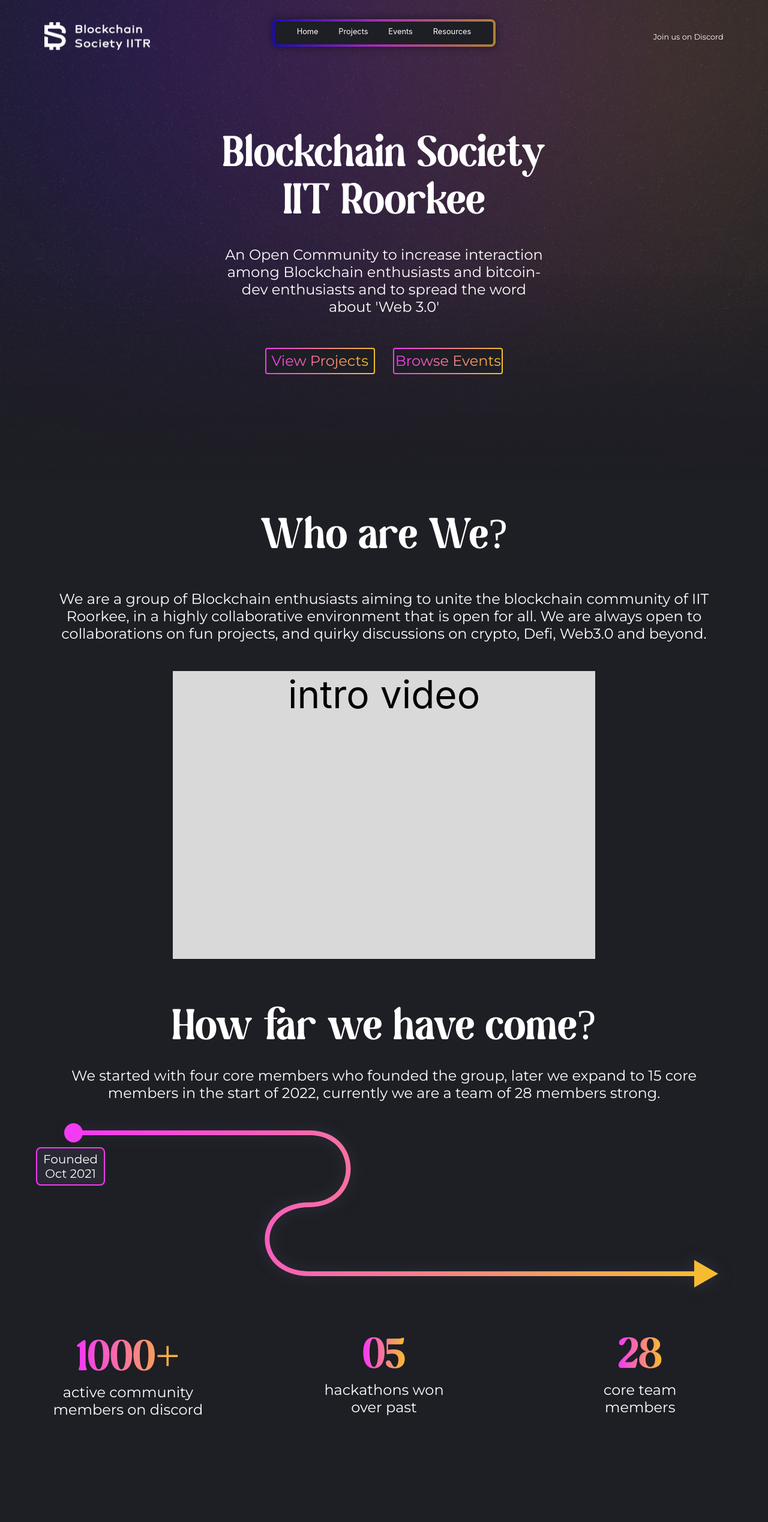
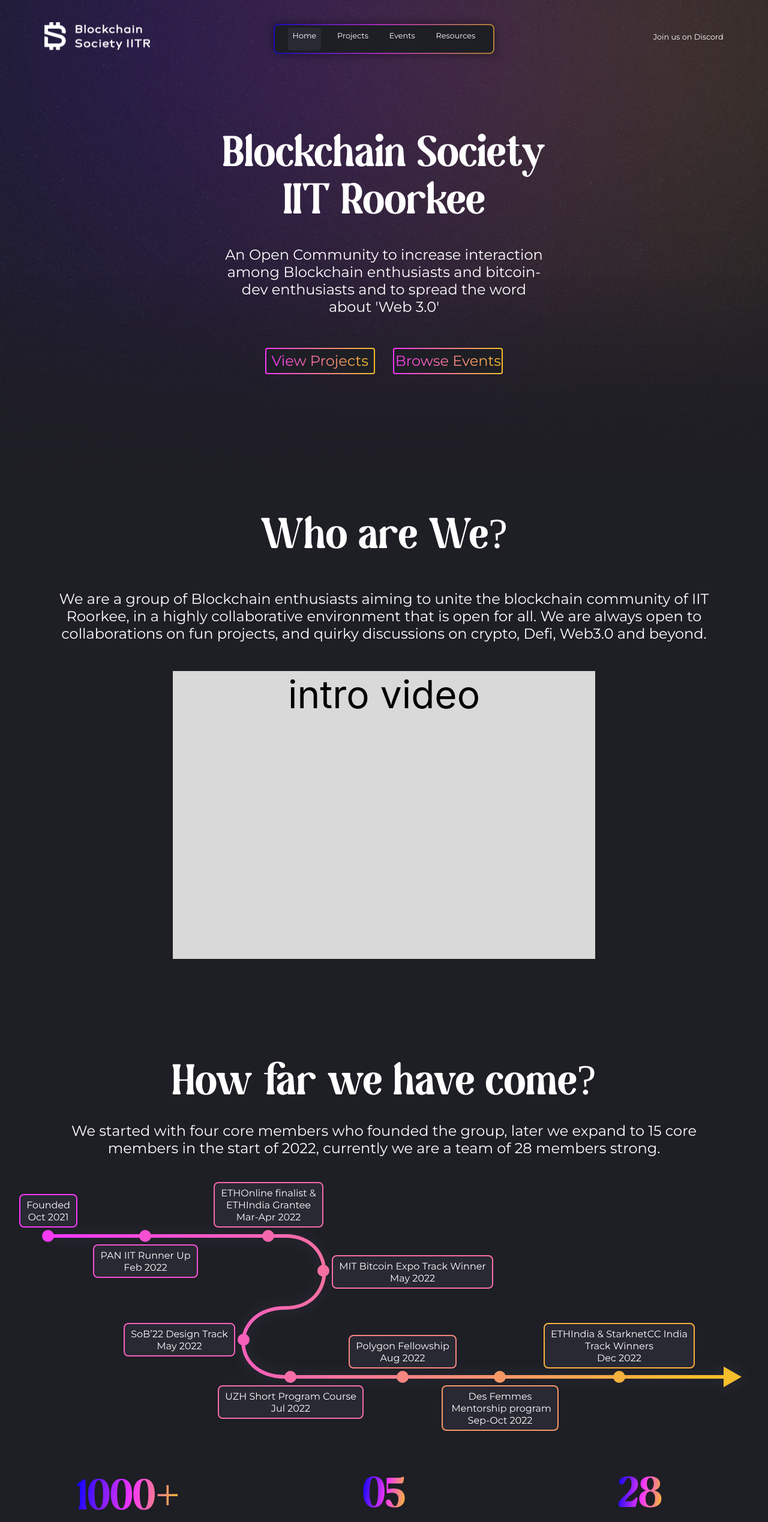
Before and after one commit to BlocSoc-iitr/website-2022, a React (Create React App) app: page / in a window 1280 px wide. Shown: the top 2538 px of the page at 60% size. Built offline with nearby package versions, Linux system fonts and the light colour scheme.

Commit message:
header completed

```diff
--- a/src/Components/NavButton/NavButton.js
+++ b/src/Components/NavButton/NavButton.js
@@ -1,12 +1,21 @@
 import React from 'react';
 import styles from './NavButton.module.css';
+import { useLocation } from 'react-router-dom';
 
 
 
-const NavButtons = ({str}) => {
+const NavButtons = ({str,path}) => {
+    const {pathname} = useLocation();
+    var containerClass;
 
+    if( pathname === path ){
+        containerClass = styles.activeContainer;
+    }
+    else {containerClass = styles.container};
+
+    console.log(pathname);
     return (
-        <div className={styles.container}>
+        <div className={containerClass}>
             <div className={styles.text}>{str}</div>
         </div>
     );
--- a/src/Components/NavButton/NavButton.module.css
+++ b/src/Components/NavButton/NavButton.module.css
@@ -1,13 +1,35 @@
 .container{
-    padding: 0.7rem 0;
-    height: 2.6vh;
+    padding: 0 0;
+    height: 4.8vh;
     color: white;
 }
 
+.activeContainer{
+    padding: 0 0;
+    height: 4.8vh;
+    color: white;
+    background: #292933;
+    border-radius: 4px;
+
+}
+
 .text{
-    padding: 0 0;
-    font-size: 1rem;
+    padding: 6px 8px;
+    font-size: 1.25rem;
+    justify-content: center;
+    align-items: center;
+    font-family:'Montserrat',sans-serif;
 }
+
+.container :hover {
+    background: #292933;
+    border-radius: 4px;
+}
+
+/* .container .active {
+    background: #292933;
+    border-radius: 4px;
+} */
 
 @media only screen and (max-width:1280px) {
     .text{
--- a/src/Components/Navbar/Navbar.js
+++ b/src/Components/Navbar/Navbar.js
@@ -4,19 +4,20 @@
 import { Link } from "react-router-dom";
 
 const Navbar = () => {
+
   return (
     <div className={styles.container}>
       <Link to="/">
-        <NavButtons str={"Home"} />
+        <NavButtons str={"Home"} path={"/"} />
       </Link>
       <Link to="/projects">
-        <NavButtons str={"Projects"} />
+        <NavButtons str={"Projects"} path={"/projects"} />
       </Link>
       <Link to="/events">
-        <NavButtons str={"Events"} />
+        <NavButtons str={"Events"} path={"/events"} />
       </Link>
       <Link to="/resources">
-        <NavButtons str={"Resources"} />
+        <NavButtons str={"Resources"} path={"/resources"} />
       </Link>
     </div>
   );
--- a/src/Components/Navbar/Navbar.module.css
+++ b/src/Components/Navbar/Navbar.module.css
@@ -6,23 +6,25 @@
     justify-content: space-evenly ;
     align-items: center;
     color: #fff;
-    border: solid 4px transparent;
+    border: solid 2px transparent;
     border-radius: 0.5rem;
     padding: 0.2rem;
-    height: 4vh;
+    height: 5vh;
     width: 28vw;
     position: fixed;
-    top: 2rem;
-    /* left: 32rem; */
+    top: 2.5rem;
     margin: auto;
 }
 
 .container {
     position: -webkit-sticky;
-    /* justify-content: center; */
 }
 
 
 a {
     text-decoration: none;
 }
+
+.active-link{
+    background: #292933;
+}
--- a/src/Components/TeamCard/TeamCard.module.css
+++ b/src/Components/TeamCard/TeamCard.module.css
@@ -30,8 +30,8 @@
 
 .name{
     font-weight: bold;
-    font-size: 24px;
+    font-size: 1.25rem;
 }
 .designation{
-    font-size: 24px;
+    font-size: 1.25rem;
 }
--- a/src/Layouts/Gallery/Gallery.module.css
+++ b/src/Layouts/Gallery/Gallery.module.css
@@ -4,7 +4,8 @@
     align-items: center;
     justify-content: flex-start;
     background: #1E1E25 ;
-    height: 100vh;
+    height: auto;
+    padding-top: 10vh;
     /* width: 100vw; */
 }
 
--- a/src/Layouts/History/History.module.css
+++ b/src/Layouts/History/History.module.css
@@ -4,7 +4,8 @@
     align-items: center;
     justify-content: center;
     background: #1E1E25 ;
-    height: 100vh;
+    height: auto;
+    padding-top: 10vh;
     /* width: 100vw; */
 }
 
@@ -43,9 +44,11 @@
 .num{
     font-family: 'Magilio';
     font-size: 4.5rem;
-    background: linear-gradient(to right,#F537F9 ,#F7BE2B);
+    background: linear-gradient(98.61deg, #0500FF 0%, #F537F9 53.08%, #F7BE2B 96.51%);
     -webkit-background-clip: text;
     -webkit-text-fill-color: transparent;
+    background-clip: text;
+    text-fill-color: transparent;
 }
 
 .text{
--- a/src/Layouts/Team/Team.js
+++ b/src/Layouts/Team/Team.js
@@ -10,10 +10,10 @@
                 Meet the Team
             </div>
             <div className={styles.grid}>
-                <div className={styles.card1}><TeamCard Name={"Samarendra Gouda"} designation={"Member"}/></div>
-                <div className={styles.card2}><TeamCard Name={"Samarendra Gouda"} designation={"Member"}/></div>
-                <div className={styles.card3}><TeamCard Name={"Samarendra Gouda"} designation={"Member"}/></div>
-                <div className={styles.card4}><TeamCard Name={"Samarendra Gouda"} designation={"Member"}/></div>
+                <div className={styles.card1}><TeamCard Name={"Pradyuman Verma"} designation={"Joint Secretary"}/></div>
+                <div className={styles.card2}><TeamCard Name={"Vaibhav Khanna"} designation={"Joint Secretary"}/></div>
+                <div className={styles.card3}><TeamCard Name={"Samarpan Dutta"} designation={"Joint Secretary"}/></div>
+                <div className={styles.card4}><TeamCard Name={"Aditya Gite"} designation={"Joint Secretary"}/></div>
             </div>
         </div>
     );
--- a/src/Layouts/Team/Team.module.css
+++ b/src/Layouts/Team/Team.module.css
@@ -4,7 +4,8 @@
     align-items: center;
     justify-content: center;
     background: #1E1E25 ;
-    height: 100vh;
+    height: auto;
+    padding-top: 10vh;
     /* width: 100vw; */
 }
 
```
Also changed, not shown: src/Layouts/History/assets/image.svg.
